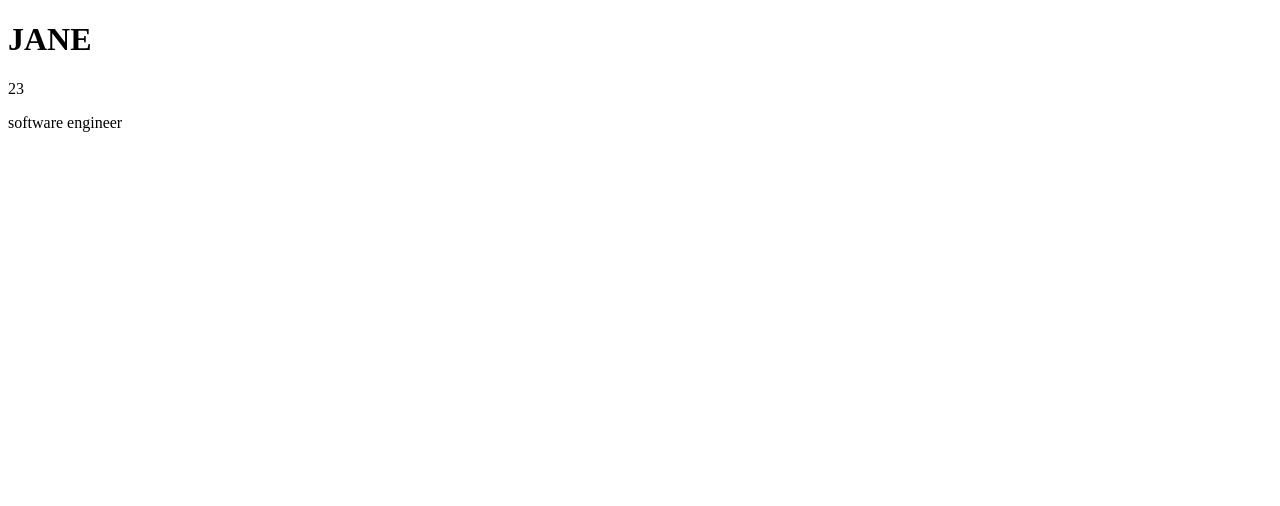
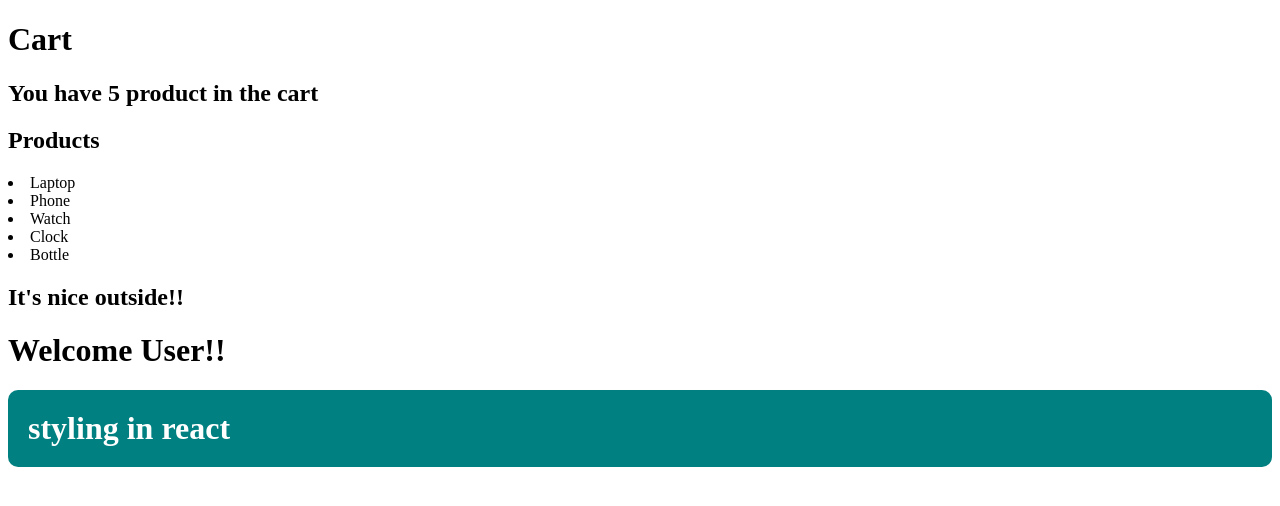
Before and after one commit to GopalYad/MERN-Stack-Learnings, a React (Vite) app in the folder REACT/basics/: page / in a window 1280 px wide. Shown: the top 506 px of the page. Built offline with nearby package versions, Linux system fonts and the light colour scheme.

Commit message:
conditional rendering and styling in react

```diff
--- /dev/null
+++ b/REACT/basics/src/04-Conditional-Rendering/AppConditional.jsx
@@ -0,0 +1,54 @@
+
+
+import React from 'react'
+import Weather from './Weather'
+import UserStatus from './UserStatus'
+import Greeting from './Greeting'
+import StyleCard from './StyleCard'
+const ValidPassword = ()=> <h1>This is Valid Password</h1>
+
+const InvalidPassword = ()=> <h1>This isN'T Valid Password</h1>
+
+const Password = ({isValid})=>{
+    // if(isValid){
+    //     return < ValidPassword />
+    // }
+    // return <InvalidPassword/>
+
+    return isValid?<ValidPassword/>:<InvalidPassword/>
+}
+
+const Cart = ()=>{
+    const product = ['Laptop' , 'Phone','Watch','Clock','Bottle']
+    return(
+        <>
+        <h1>Cart</h1>
+        {product.length>0 && <h2>You have {product.length} product in the cart</h2>}
+        <h2>Products</h2>
+        {product.map((items)=>(
+            <li key={Math.random()}>{items}</li>
+        ))}
+        </>
+
+    )
+}
+
+const AppConditional = () => {
+  return (
+    <div>
+       {/* <Password isValid = {false}/> */}
+
+       <Cart/>
+
+       <Weather
+       temp = {19}
+       />
+
+      <UserStatus isAdmin ={false} loggedIn ={true}/>
+      <Greeting />
+      <StyleCard/>
+    </div>
+  )
+}
+
+export default AppConditional
--- /dev/null
+++ b/REACT/basics/src/04-Conditional-Rendering/Greeting.jsx
@@ -0,0 +1,13 @@
+import React from 'react'
+const ActionMorning = ()=><h1>Good Morning!!!</h1>
+const ActionEvening =()=><h1>Good Evening!!!</h1>
+const Greeting = ({timeofday}) => {
+   if(timeofday === 'morning'){
+    return <ActionMorning/>
+   } else if(timeofday === 'evening'){
+    return <ActionEvening/>
+   }
+
+}
+
+export default Greeting
--- /dev/null
+++ b/REACT/basics/src/04-Conditional-Rendering/StyleCard.jsx
@@ -0,0 +1,11 @@
+import React from 'react'
+
+const StyleCard = () => {
+  return (
+    <div>
+      <h1 style={{backgroundColor:'teal',padding:'20px',borderRadius:'10px',textColor:'blue',color:'white'}}>styling in react</h1>
+    </div>
+  )
+}
+
+export default StyleCard
--- /dev/null
+++ b/REACT/basics/src/04-Conditional-Rendering/UserStatus.jsx
@@ -0,0 +1,12 @@
+
+import React from 'react'
+const ActionAdmin = ()=><h1>Welcome Admin!!</h1>
+const ActionUser = ()=><h1>Welcome User!!</h1>
+const UserStatus = (isAdmin,loggedIn) => {
+ if(isAdmin ===true && loggedIn===true){
+   return <ActionAdmin/>
+ }
+ return <ActionUser/>
+}
+
+export default UserStatus
--- /dev/null
+++ b/REACT/basics/src/04-Conditional-Rendering/Weather.jsx
@@ -0,0 +1,14 @@
+import React from 'react'
+const BelowTemp = ()=><h2>It's Cold Outside!!</h2>
+const BetweenTemp =()=><h2>It's nice outside!!</h2>
+const AboveTemp =()=><h2>It's hot Outside!!</h2>
+const Weather = ({temp}) => {
+  if(temp< 15){
+    return <BelowTemp/>
+  } else if(temp>=15&&temp<25){
+    return <BetweenTemp/>
+  }
+  return <AboveTemp/>
+}
+
+export default Weather
--- a/REACT/basics/src/main.jsx
+++ b/REACT/basics/src/main.jsx
@@ -3,9 +3,11 @@ import { createRoot } from 'react-dom/client'
 import App from './App'
 import PropsReview from './03-Props/PropsReview'
 
+import AppConditional from './04-Conditional-Rendering/AppConditional'
 createRoot(document.getElementById('root')).render(
   <StrictMode>
    {/* <App/> */}
-   <PropsReview/>
+   <AppConditional/>
+   {/* <PropsReview/> */}
   </StrictMode>,
 )
```
Also changed, not shown: REACT/basics/src/04-Conditional-Rendering/readme.md (added).
